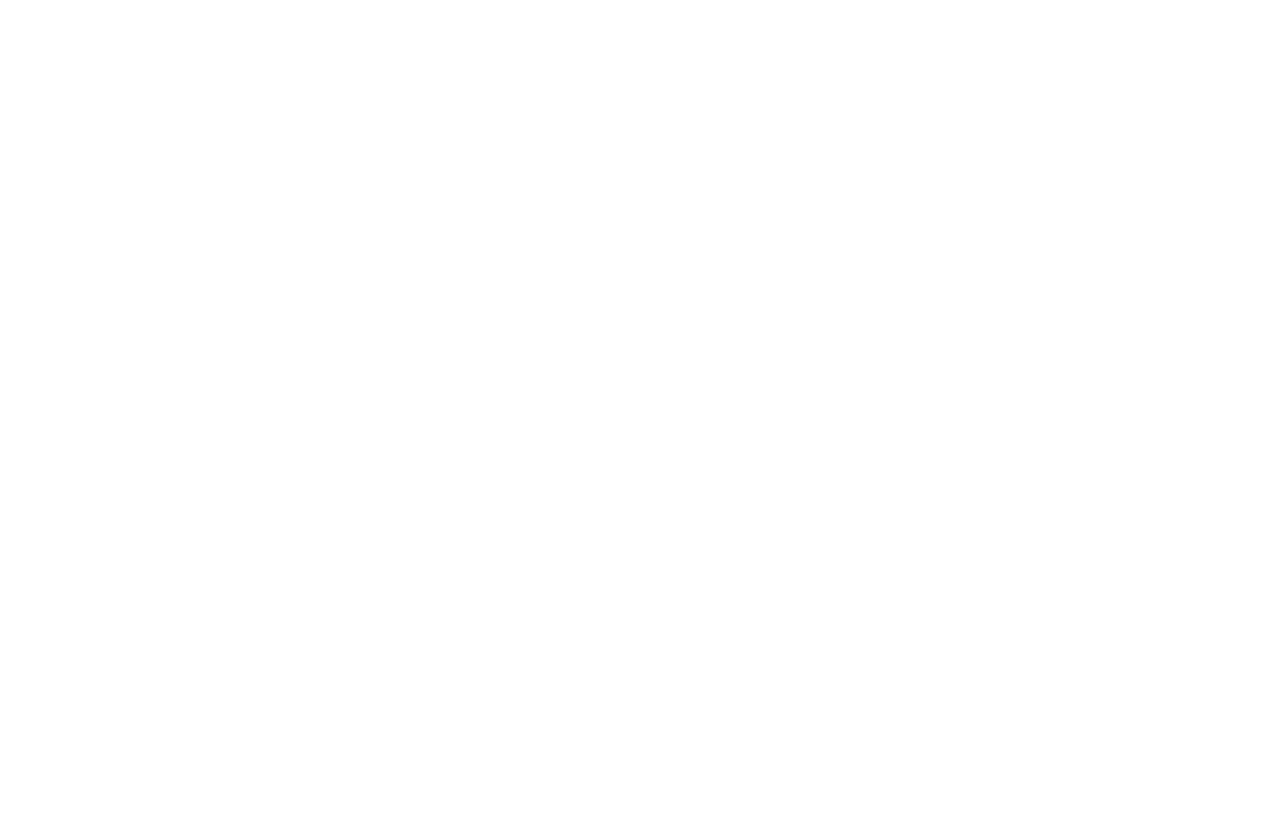
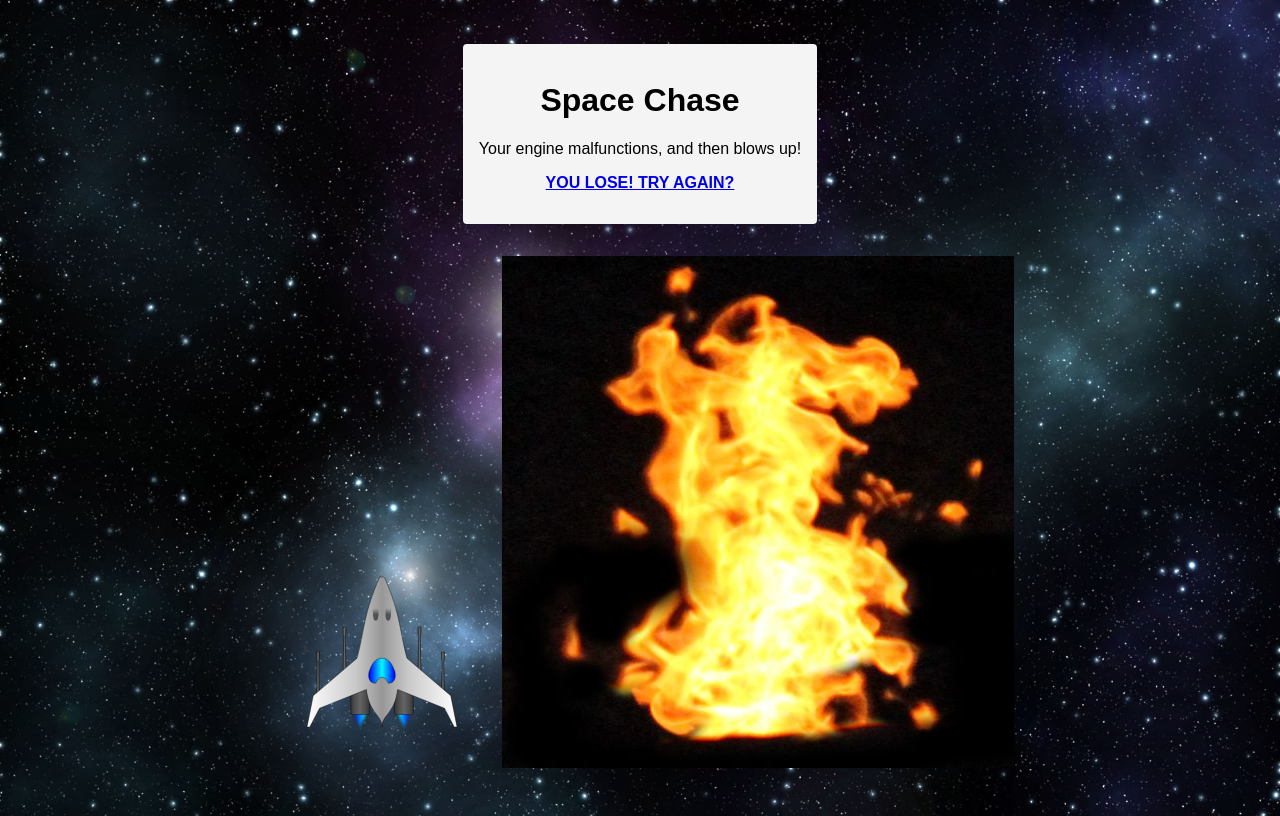
Before and after one commit to nrkroeker/cs437, a plain HTML site: page adventure/east.html in a window 1280 px wide. Drawn offline with Linux system fonts and the light colour scheme.

Commit message:
Add extra credit from her notes

```diff
--- /dev/null
+++ b/adventure/css/east.css
@@ -0,0 +1,10 @@
+.flames {
+    z-index: 0;
+    position: relative;
+    left: 0;
+    bottom: 0;
+}
+
+.spaceship {
+    z-index: 1;
+}
--- a/adventure/css/global.css
+++ b/adventure/css/global.css
@@ -16,6 +16,7 @@ body {
     padding: 16px;
     margin-bottom: 32px;
     text-align: center;
+    border-radius: 4px;
 }
 
 .content p, h1, h2, h3 {
--- /dev/null
+++ b/adventure/css/north.css
@@ -0,0 +1,3 @@
+body {
+    background: url('../img/asteroid-background.png') !important;
+}
--- a/adventure/css/south.css
+++ b/adventure/css/south.css
@@ -5,3 +5,7 @@
 .enemy-right {
     transform: rotate(-90deg);
 }
+
+audio {
+    display: none;
+}
--- /dev/null
+++ b/adventure/css/west.css
@@ -0,0 +1,3 @@
+body {
+    background: url('../img/planet-background.jpg') !important;
+}
--- a/adventure/east.html
+++ b/adventure/east.html
@@ -0,0 +1,28 @@
+<!DOCTYPE HTML>
+<html lang="en-US">
+
+<head>
+    <meta charset="UTF-8">
+    <title>Space Chase</title>
+    <link rel="stylesheet" type="text/css" href="css/global.css" />
+    <link rel="stylesheet" type="text/css" href="css/east.css" />
+</head>
+
+<body>
+    <div class="content">
+        <h1>Space Chase</h1>
+        <p>
+            Your engine malfunctions, and then blows up!
+        </p>
+
+        <p class="link">
+            <a href="index.html">You lose! Try again?</a>
+        </p>
+    </div>
+    <div>
+        <img class="spaceship" src="img/starship.svg" />
+        <img class="flames" src="img/flames.jpg" />
+    </div>
+</body>
+
+</html>
```
Also changed, not shown: adventure/north.html (+28 -0 lines), adventure/south.html (+23 -3 lines), adventure/west.html (+27 -0 lines), adventure/img/flames.jpg (added), adventure/img/planet-background.jpg (added), 4 other files.
